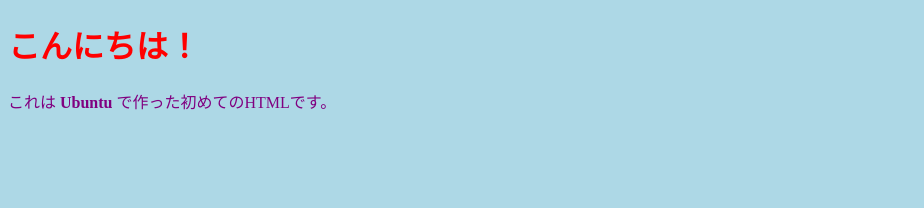
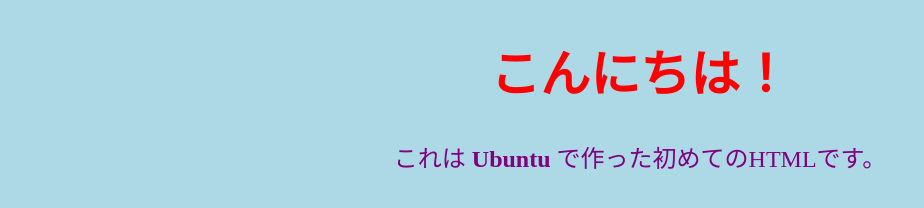
Before and after one commit to tskymode51-blip/tskymode51.github.io, a plain HTML site: page index.html in a window 1280 px wide. Shown: the whole page, without its empty margins (0-924 px from the left). Drawn offline with Linux system fonts and the light colour scheme.

Commit message:
Update index.html

```diff
--- a/index.html
+++ b/index.html
@@ -6,12 +6,15 @@
   <style>
     body {
       background-color: lightblue; /* 背景：水色 */
+      text-align: center;          /* ← 文字を真ん中に */
     }
     h1 {
-            color: red; /* 見出し：赤 */
+      color: red;                  /* 見出し：赤 */
+      font-size: 50px;             /* ← 文字の大きさ（大きめ） */
     }
     p {
-            color: purple; /* 文章：紫 */
+      color: purple;               /* 文章：紫 */
+      font-size: 24px;             /* ← 文字の大きさ（少し大きめ） */
     }
   </style>
 </head>
```
Lines whose indentation alone changed are shown as unchanged.
